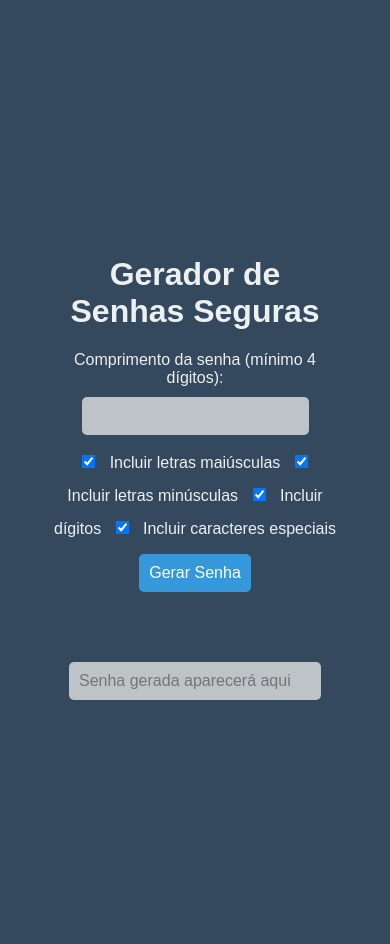
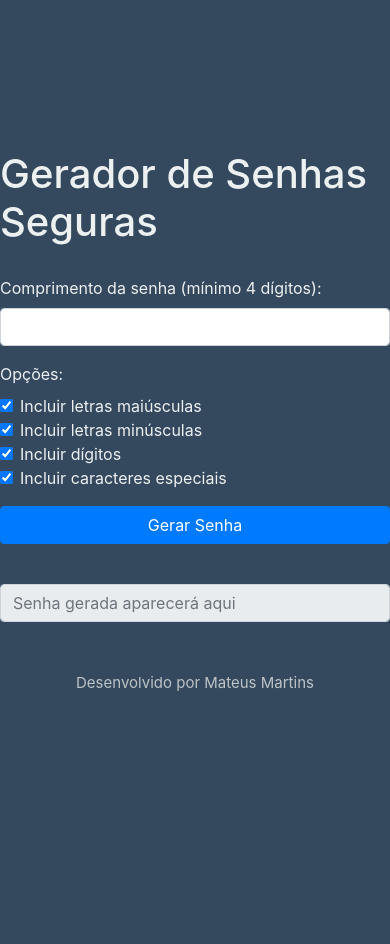
Before and after one commit to mateus0205/GeradorDeSenhas, a Flask app: page / in a window 390 px wide. After the commit the page ends 691 px from the top, so only its background shows below. Run offline with Flask 3, Linux system fonts and the light colour scheme; some libraries are stand-ins or nearby versions.

Commit message:
responsividade semi ajustada

```diff
--- a/main.py
+++ b/main.py
@@ -1,6 +1,6 @@
 from flask import Flask, render_template, request, jsonify
-import random
 import string
+import secrets
 
 app = Flask(__name__)
 
@@ -15,7 +15,8 @@ def gerar_senha(comprimento, incluir_maiusculas=True, incluir_minusculas=True, i
     if incluir_digitos:
         caracteres += string.digits
     if incluir_especiais:
-        caracteres += string.punctuation
+        # Defina uma lista personalizada de caracteres especiais para evitar problemas
+        caracteres += "!@#$%^&*()-_=+[]{}|;:,.<>?/~"
 
     if not caracteres:
         raise ValueError("Pelo menos um tipo de caractere deve ser selecionado.")
@@ -23,19 +24,19 @@ def gerar_senha(comprimento, incluir_maiusculas=True, incluir_minusculas=True, i
     # Garantir que a senha tenha pelo menos um caractere de cada tipo selecionado
     senha = []
     if incluir_maiusculas:
-        senha.append(random.choice(string.ascii_uppercase))
+        senha.append(secrets.choice(string.ascii_uppercase))
     if incluir_minusculas:
-        senha.append(random.choice(string.ascii_lowercase))
+        senha.append(secrets.choice(string.ascii_lowercase))
     if incluir_digitos:
-        senha.append(random.choice(string.digits))
+        senha.append(secrets.choice(string.digits))
     if incluir_especiais:
-        senha.append(random.choice(string.punctuation))
+        senha.append(secrets.choice("!@#$%^&*()-_=+[]{}|;:,.<>?/~"))
 
     # Preencher o restante da senha com caracteres aleatórios
     for _ in range(comprimento - len(senha)):
-        senha.append(random.choice(caracteres))
+        senha.append(secrets.choice(caracteres))
 
-    random.shuffle(senha)  # Embaralhar a senha gerada
+    secrets.SystemRandom().shuffle(senha)  # Embaralhar a senha gerada de forma segura
     return ''.join(senha)
 
 # Rota para a página inicial
@@ -58,6 +59,10 @@ def gerar():
         incluir_digitos = 'digitos' in request.form
         incluir_especiais = 'especiais' in request.form
 
+        # Verifica se pelo menos uma opção foi selecionada
+        if not (incluir_maiusculas or incluir_minusculas or incluir_digitos or incluir_especiais):
+            raise ValueError("Selecione pelo menos uma categoria de caracteres para a senha.")
+
         senha = gerar_senha(comprimento, incluir_maiusculas, incluir_minusculas, incluir_digitos, incluir_especiais)
         return jsonify({'senha': senha})
     except ValueError as e:
--- a/templates/index.html
+++ b/templates/index.html
@@ -4,40 +4,15 @@
     <meta charset="UTF-8">
     <meta name="viewport" content="width=device-width, initial-scale=1.0">
     <title>Gerador de Senhas</title>
+    <!-- Link do Bootstrap CSS -->
+    <link rel="stylesheet" href="https://stackpath.bootstrapcdn.com/bootstrap/4.5.2/css/bootstrap.min.css">
     <style>
         body {
-            font-family: Arial, sans-serif;
             background-color: #34495E;
             color: #ECF0F1;
-            text-align: center;
-            padding: 50px;
-            margin: 0;
-            height: 100vh;
-            display: flex;
-            flex-direction: column;
-            justify-content: center;
-            align-items: center;
         }
-        input, button {
-            font-size: 16px;
-            padding: 10px;
-            margin: 10px;
-            border: none;
-            border-radius: 5px;
-            transition: background-color 0.3s, transform 0.2s;
-        }
-        input {
-            background-color: #BDC3C7;
-            color: #2C3E50;
-        }
-        button {
-            background-color: #3498DB;
-            color: white;
-            cursor: pointer;
-        }
-        button:hover {
-            background-color: #2980B9;
-            transform: scale(1.05);
+        h1 {
+            margin-bottom: 30px;
         }
         #resultado {
             margin-top: 20px;
@@ -45,32 +20,56 @@
             font-weight: bold;
             word-wrap: break-word;
         }
-        #senhaGerada {
-            margin-top: 20px;
-            padding: 10px;
-            width: 80%;
+        .senha-container {
+            max-width: 400px; /* Largura máxima */
+            margin: 20px auto; /* Centralizando na tela */
+        }
+        footer {
+            margin-top: 30px;
+            font-size: 15px; /* Tamanho menor */
+            color: #BDC3C7; /* Cor neutra */
+        }
+        footer h4 {
+            margin: 0; /* Remove margem */
         }
     </style>
 </head>
-<body>
+<body class="d-flex flex-column align-items-center justify-content-center min-vh-100">
     <h1>Gerador de Senhas Seguras</h1>
-    <form id="senhaForm">
-        <label for="comprimento">Comprimento da senha (mínimo 4 dígitos):</label>
-        <input type="number" id="comprimento" name="comprimento" min="4" required>
-
-        <div>
-            <label><input type="checkbox" name="maiusculas" checked> Incluir letras maiúsculas</label>
-            <label><input type="checkbox" name="minusculas" checked> Incluir letras minúsculas</label>
-            <label><input type="checkbox" name="digitos" checked> Incluir dígitos</label>
-            <label><input type="checkbox" name="especiais" checked> Incluir caracteres especiais</label>
+    <form id="senhaForm" class="w-100" style="max-width: 400px;">
+        <div class="form-group">
+            <label for="comprimento">Comprimento da senha (mínimo 4 dígitos):</label>
+            <input type="number" class="form-control" id="comprimento" name="comprimento" min="4" required>
         </div>
 
-        <button type="submit">Gerar Senha</button>
+        <div class="form-group">
+            <label>Opções:</label>
+            <div class="form-check">
+                <input class="form-check-input" type="checkbox" name="maiusculas" checked>
+                <label class="form-check-label">Incluir letras maiúsculas</label>
+            </div>
+            <div class="form-check">
+                <input class="form-check-input" type="checkbox" name="minusculas" checked>
+                <label class="form-check-label">Incluir letras minúsculas</label>
+            </div>
+            <div class="form-check">
+                <input class="form-check-input" type="checkbox" name="digitos" checked>
+                <label class="form-check-label">Incluir dígitos</label>
+            </div>
+            <div class="form-check">
+                <input class="form-check-input" type="checkbox" name="especiais" checked>
+                <label class="form-check-label">Incluir caracteres especiais</label>
+            </div>
+        </div>
+
+        <button type="submit" class="btn btn-primary btn-block">Gerar Senha</button>
     </form>
-    <p id="resultado"></p>
 
-    <input type="text" id="senhaGerada" placeholder="Senha gerada aparecerá aqui" readonly>
-    <button id="copiarBtn" style="display: none;">Copiar Senha</button>
+    <div class="senha-container w-100" style="max-width: 400px;">
+        <p id="resultado"></p>
+        <input type="text" id="senhaGerada" class="form-control" placeholder="Senha gerada aparecerá aqui" readonly>
+        <button id="copiarBtn" class="btn btn-secondary btn-block" style="display: none;">Copiar Senha</button>
+    </div>
 
     <script>
         document.getElementById('senhaForm').onsubmit = function(e) {
@@ -114,5 +113,8 @@
             alert('Senha copiada: ' + senhaGerada.value); // Feedback ao usuário
         }
     </script>
+    <footer>
+        Desenvolvido por Mateus Martins
+    </footer>
 </body>
 </html>
```
